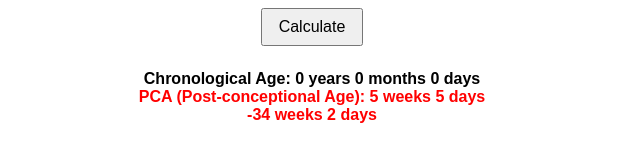
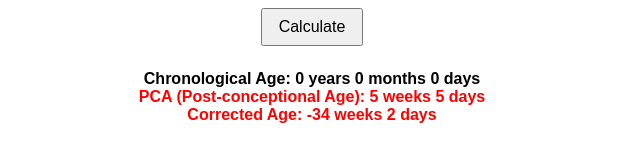
Before and after one commit to newwynewwy/preterm-age-calculator2, a plain HTML site: page index.html in a window 1280 px wide. Both pictures are taken after typing "2020-01-15", "5", "5", "2020-01-15" into the empty fields and a click on the button "Calculate". Shown: the part 367-528 px from the top of the page, without its empty margins (328-968 px from the left). Drawn offline with Linux system fonts and the light colour scheme.

Commit message:
Update index.html

```diff
--- a/index.html
+++ b/index.html
@@ -112,20 +112,20 @@
         }</span>`;
       }
 
-      // Corrected age calculation (แสดงเฉพาะ Corrected Age - 280 days พร้อมสี)
-      const chronoAgeDays = ageInDays;
-      const gaBirthDays = gaWeeks * 7 + gaDays;
+      // Corrected Age = GA at birth + Chronological age
+      const correctedAgeDays = gaWeeks * 7 + gaDays + ageInDays;
+      const diffFrom280 = correctedAgeDays - 280;
 
-      const correctedAgeDays = gaBirthDays + chronoAgeDays;
-      const correctedMinus280 = correctedAgeDays - 280;
-      const absDiff = Math.abs(correctedMinus280);
+      const sign = diffFrom280 >= 0 ? "" : "-";
+      const absDiff = Math.abs(diffFrom280);
       const diffWeeks = Math.floor(absDiff / 7);
       const diffDays = absDiff % 7;
+      const color = diffFrom280 >= 0 ? "green" : "red";
 
-      const diffSign = correctedMinus280 >= 0 ? "" : "-";
-      const color = correctedMinus280 >= 0 ? "green" : "red";
+      const correctedText = `<span style="color:${color};">Corrected Age: ${sign}${diffWeeks} weeks ${diffDays} days</span>`;
 
-      document.getElementById("result").innerHTML = `${chronoText}<br>${pcaText}<br><span style="color:${color}; font-weight:bold;">${diffSign}${diffWeeks} weeks ${diffDays} days</span>`;
+      // Show result
+      document.getElementById("result").innerHTML = `${chronoText}<br>${pcaText}<br>${correctedText}`;
     }
   </script>
 </body>
```
